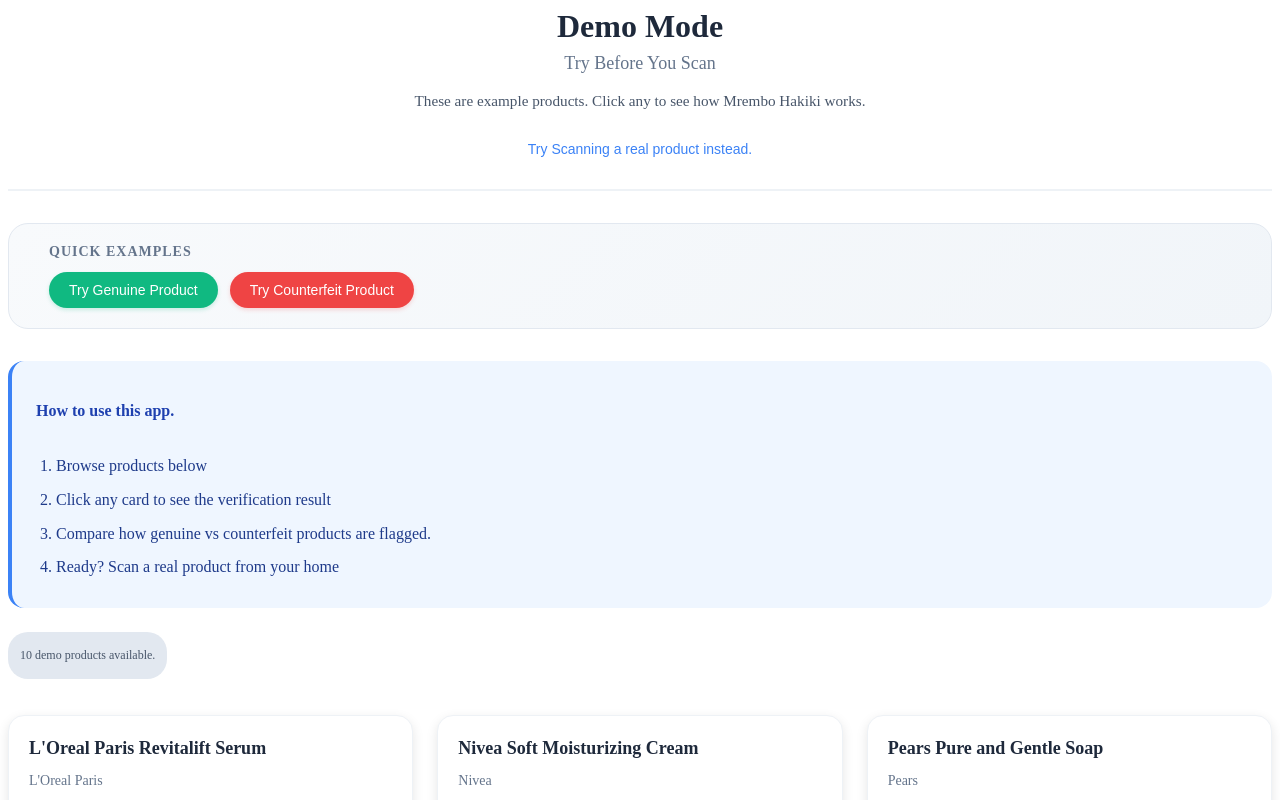
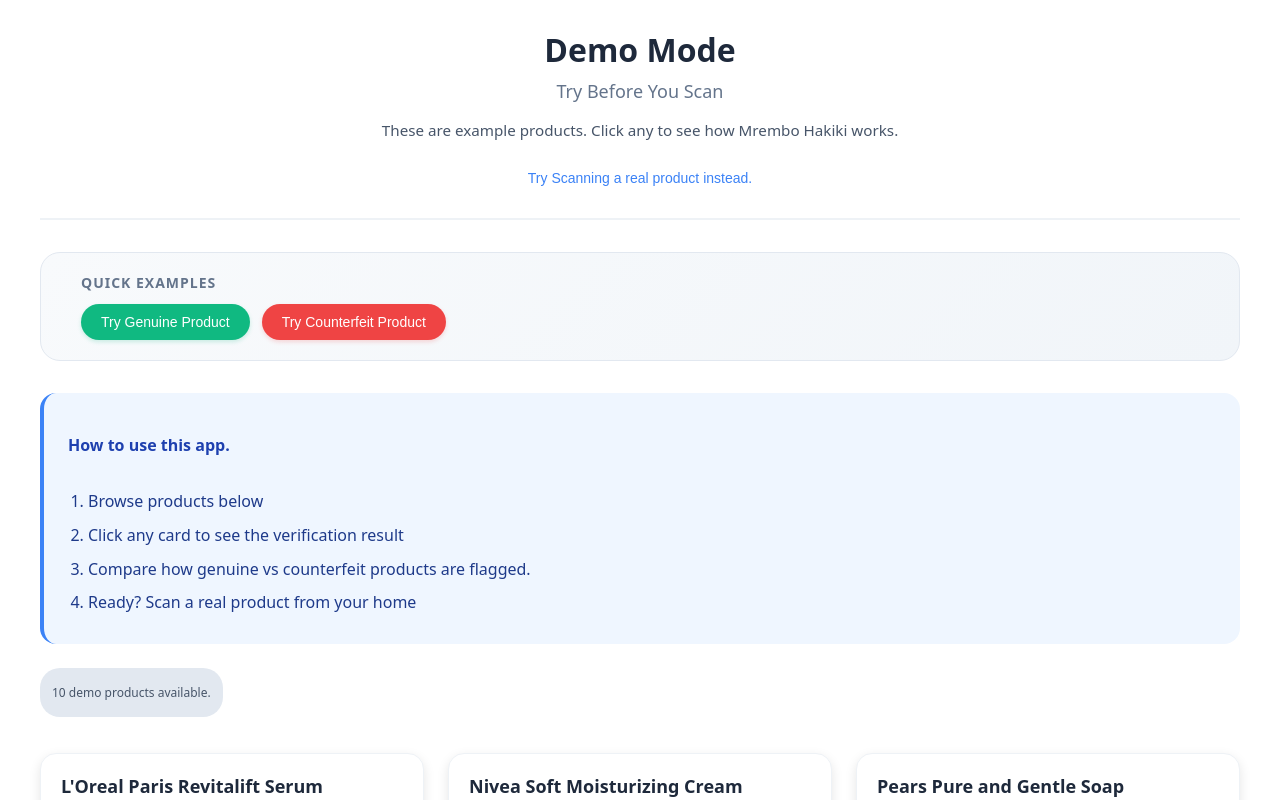
Before and after one commit to phiona-dev/mrembo-hakiki, a React app in the folder frontend/: page /demo in a window 1280 px wide. Shown: the top 800 px of the page. Built offline with nearby package versions, Linux system fonts and the light colour scheme; no server answers; the HTML template or start-up script is replaced by a standard one.

Commit message:
container styling

```diff
--- a/frontend/src/pages/demoPage.jsx
+++ b/frontend/src/pages/demoPage.jsx
@@ -16,7 +16,7 @@
   }
 
   return (
-    <div className="DemoContainer">
+    <div className="demoContainer">
     {/*Header section */}
       <div className="demoHeader">
         <h1 className="demoTitle">Demo Mode</h1>
```
